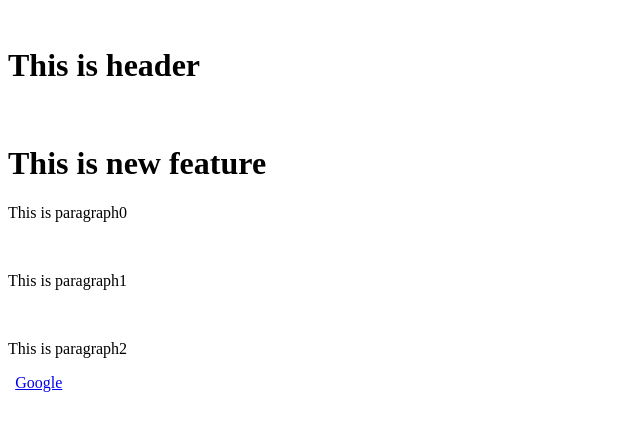
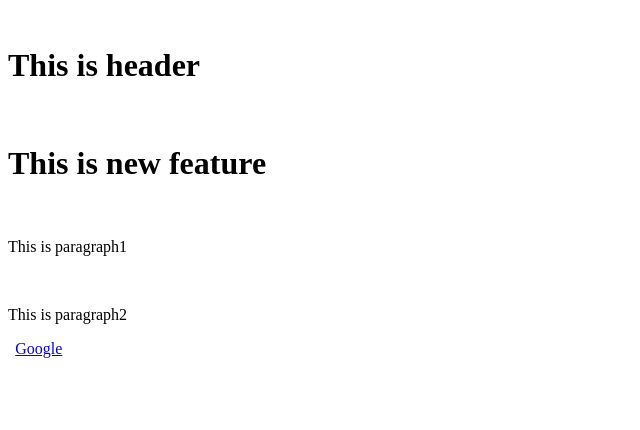
Before and after one commit to BunnylucyN/sample_git2, a plain HTML site: page index.html in a window 1280 px wide. Shown: the whole page, without its empty margins (0-640 px from the left). Drawn offline with Linux system fonts and the light colour scheme.

Commit message:
fix link#4

```diff
--- a/index.html
+++ b/index.html
@@ -4,7 +4,7 @@
 <body>
 <h1>This is header</h1>
 <h1>This is new feature</h1>
-<p>This is paragraph0</p>
+
 <p>This is paragraph1</p>
 
 <p>This is paragraph2</p>
```
